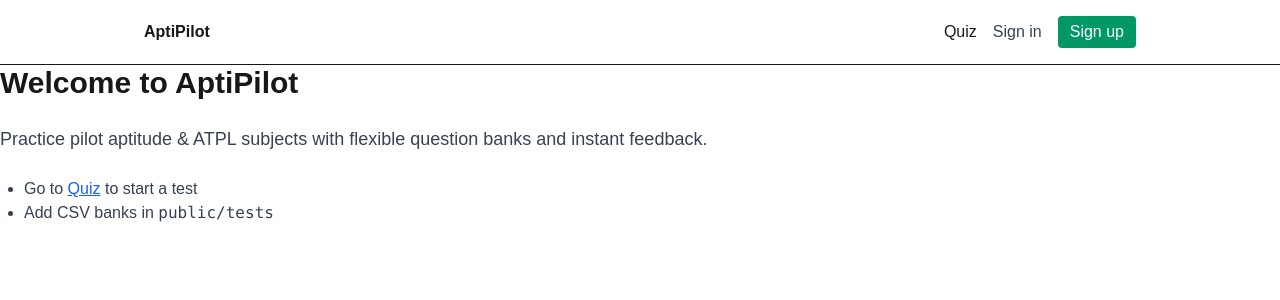
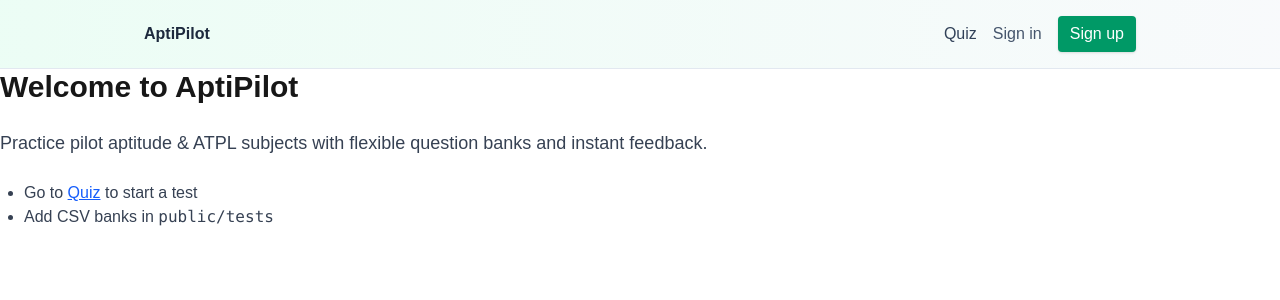
Before and after one commit to LittleBigCJ/aptipilot, a Next.js app: page / in a window 1280 px wide. Shown: the top 300 px of the page. Built offline with nearby package versions, Linux system fonts and the light colour scheme; no server answers.

Commit message:
ui(nav): emerald/slate theme, show Sign in/up only when signed out

```diff
--- a/components/NavBar.tsx
+++ b/components/NavBar.tsx
@@ -5,22 +5,20 @@
 import { supabase } from "@/lib/supabaseClient";
 
 export default function NavBar() {
-  const [authed, setAuthed] = useState(false);
-  const [hydrated, setHydrated] = useState(false);
+  const [authed, setAuthed] = useState<boolean | null>(null); // null = not yet loaded
 
   useEffect(() => {
     let mounted = true;
 
-    async function init() {
-      const { data: { user } } = await supabase.auth.getUser();
+    async function checkSession() {
+      const { data: { session } } = await supabase.auth.getSession();
       if (!mounted) return;
-      setAuthed(!!user);
-      setHydrated(true);
+      setAuthed(!!session?.user);
     }
-
-    init();
+    checkSession();
 
     const { data: sub } = supabase.auth.onAuthStateChange((_event, session) => {
+      if (!mounted) return;
       setAuthed(!!session?.user);
     });
 
@@ -30,37 +28,61 @@
     };
   }, []);
 
+  // Simple shimmer while loading auth state
+  if (authed === null) {
     return (
-    <nav className="w-full border-b bg-white/70 backdrop-blur">
+      <nav className="w-full border-b border-slate-200 bg-white/70 backdrop-blur">
+        <div className="mx-auto flex max-w-5xl justify-between p-4">
+          <div className="h-6 w-24 bg-slate-100 rounded" />
+          <div className="h-6 w-40 bg-slate-100 rounded" />
+        </div>
+      </nav>
+    );
+  }
+
+  return (
+    <nav className="w-full border-b border-slate-200 bg-gradient-to-r from-emerald-50 to-slate-50 backdrop-blur">
       <div className="mx-auto flex max-w-5xl items-center justify-between p-4">
-        <Link href="/" className="font-semibold">AptiPilot</Link>
+        <Link
+          href="/"
+          className="font-semibold text-slate-800 hover:text-emerald-700 transition-colors"
+        >
+          AptiPilot
+        </Link>
 
-        {/* avoid flicker before we know auth state */}
-        {!hydrated ? (
-          <div className="h-6 w-40" />
-        ) : (
         <div className="flex items-center gap-4">
-            <Link href="/quiz" className="hover:underline">Quiz</Link>
+          <Link
+            href="/quiz"
+            className="text-slate-700 hover:text-emerald-700 transition-colors"
+          >
+            Quiz
+          </Link>
 
           {authed ? (
-              // Signed in → show Profile only (no Sign in / Sign up / Sign out)
-              <Link href="/profile" className="hover:underline">Profile</Link>
+            <Link
+              href="/profile"
+              className="text-slate-700 hover:text-emerald-700 transition-colors"
+            >
+              Profile
+            </Link>
           ) : (
-              // Signed out → show subtle Sign in and primary Sign up
             <>
-                <Link href="/sign-in" className="text-gray-700 hover:underline">
+              <Link
+                href="/sign-in"
+                className="text-slate-600 hover:text-emerald-700 transition-colors"
+              >
                 Sign in
               </Link>
               <Link
                 href="/sign-up"
-                  className="rounded bg-emerald-600 px-3 py-1 text-white hover:bg-emerald-700"
+                className="rounded bg-emerald-600 px-3 py-1.5 text-white font-medium
+                           hover:bg-emerald-700 transition-colors shadow-sm"
               >
                 Sign up
               </Link>
             </>
           )}
         </div>
-        )}
       </div>
     </nav>
   );
```
Lines whose indentation alone changed are shown as unchanged.
